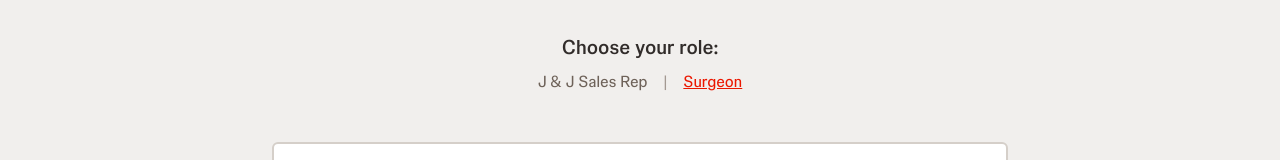
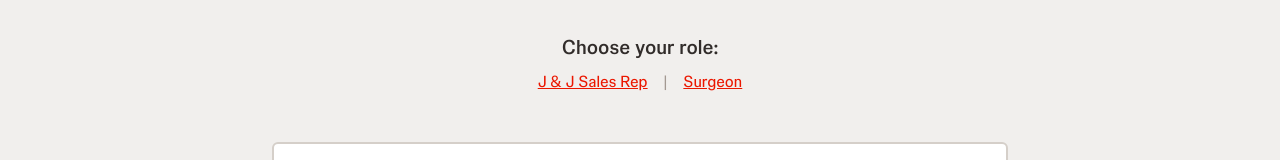
Before and after one commit to S4-NetQuest/jnj-pathfinder-conversation, a React (Vite) app in the folder frontend/: page / in a window 1280 px wide. Shown: the part 287-447 px from the top of the page. Built offline with nearby package versions, Linux system fonts and the light colour scheme.

Commit message:
Update Home.jsx

```diff
--- a/frontend/src/pages/Home.jsx
+++ b/frontend/src/pages/Home.jsx
@@ -103,8 +103,8 @@
               <Text
                 fontSize="16px"
                 fontFamily="body"
-                color={user?.role === 'sales_rep' ? 'jj.red' : 'gray.600'}
-                textDecor={user?.role === 'sales_rep' ? 'underline' : 'none'}
+                color="jj.red"
+                textDecor="underline"
                 cursor="pointer"
               >
                 J & J Sales Rep
```
